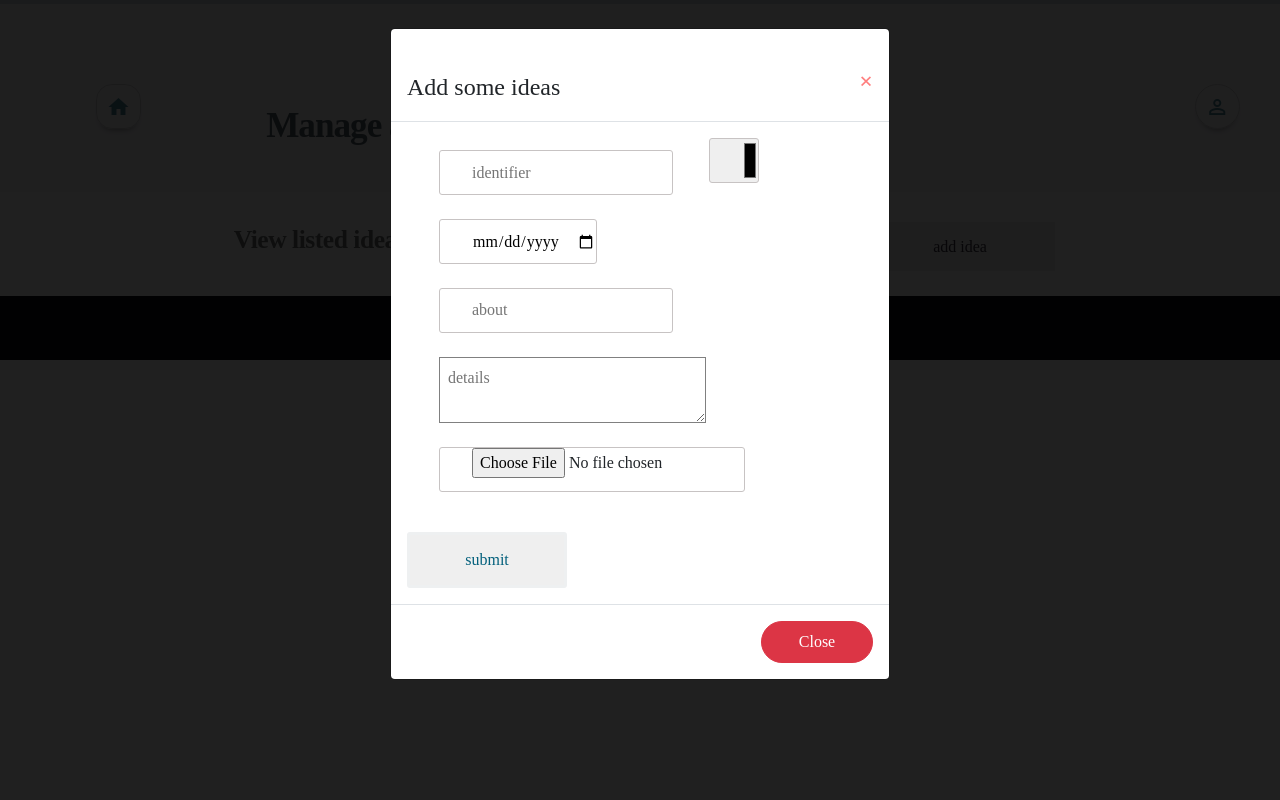
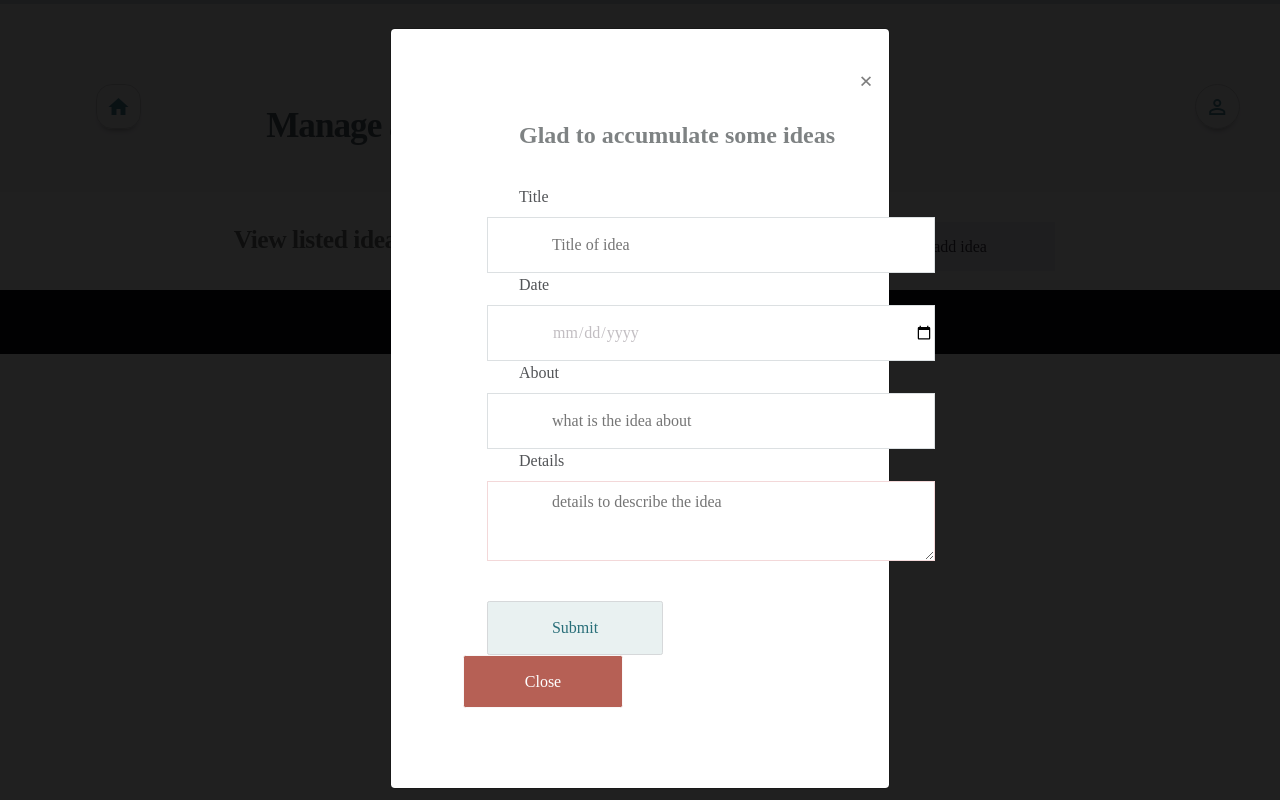
Before and after one commit to kithinga/simplewebapp, a PHP site: page /Vanilla/ideas.php in a window 1280 px wide, after a click on "add idea". Run offline with PHP 8.4, Linux system fonts and the light colour scheme; data that the repository does not hold is empty; some libraries are stand-ins or nearby versions.

Commit message:
Kithinga in the late nighs

```diff
--- a/ideas.css
+++ b/ideas.css
@@ -1,4 +1,9 @@
 * {
+  padding: 0;
+  margin: 0;
+  font-family: Poppins;
+}
+.modal{
   padding: 0;
   margin: 0;
 }
@@ -37,15 +42,7 @@ a {
   color: #707474;
 }
 
-/*btn for submitting ide*/
-.addbtn {
-  height: 3.5rem;
-  width: 10rem;
-  color: rgb(3, 96, 124);
-  border-radius: 3px;
-  border: solid 3px rgb(238, 240, 241);
-  margin-top: 1rem;
-}
+
 /* .adder{
   border:1px solid rgb(196, 199, 214);
   border-radius: 3rem;
@@ -59,23 +56,10 @@ a {
   width: 12rem;
   color: rgb(59, 52, 66);
   border-radius: 1px;
-  background-color: rgb(234, 233, 236);
+  background-color: rgb(240, 240, 247);
 }
 
 
-.frm input {
-  padding-left: 2rem;
-  margin-left: 2rem;
-  height: 2.8rem;
-  border-radius: 3px;
-  border: solid 1px rgb(199, 195, 195);
-}
-
-.txarea {
-  padding: 0.5rem;
-  margin-left: 2rem;
-  border: solid 1px grey;
-}
 .delinput {
   padding-left: 2rem;
   height: 3rem;
@@ -92,11 +76,12 @@ a {
   height: 5rem;
   color: rgb(141, 144, 145);
   text-align: center;
-  background-color:rgb(255, 255, 255)
+  background-color:rgb(255, 255, 255);
+  margin-bottom:1.1rem;
 }
 .categ p {
   font-size: 0.8em;
-  font-weight: 300;
+  font-weight: 200;
   margin-left: 0.5rem;
   font-family: Poppins;
   letter-spacing: 1px;
@@ -104,11 +89,6 @@ a {
   padding-bottom: 10px;
 }
 
-.exit {
-  border-radius: 30rem !important;
-  padding: 0.5rem;
-  width: 7rem;
-}
 .ima {
   height: 16rem;
   width: 100%;
@@ -269,8 +261,100 @@ a {
   border-radius:0.9rem;
 }
 
-.edit-btn{
-  margin-left: 4rem;
-  margin-right: 4rem;
+
+/*  MODEL STYLING */
+
+.modal-header{
+  border: none;
+  border-bottom: none;
+  margin:0;
+}
+
+.modal-title {
+  margin-top:3rem;
+  color: rgb(126, 130, 131);
+  font-weight: 600;
+  padding-left:7rem;
 
 }
+
+.modal-body input{
+
+  border-radius: 1.2px solid rgb(167, 174, 177);
+  height:3.5rem;
+  width: 28rem;
+  border: solid 1.2px rgb(220, 224, 226);
+  font-size:1rem;
+  font-weight:300;
+  color:rgb(194, 190, 194);
+  text-align: left;
+  padding-left:4rem;
+  margin-left:5rem;
+  /* text-transform: uppercase; */
+}
+
+.modal-body textarea:focus {
+  outline: none !important;
+  border: #cbd1d8 1.5px solid;
+  border-radius: 2.2px;
+}
+
+.modal-body input:focus {
+  outline: none !important;
+  border: #cbd1d8 1.5px solid;
+  border-radius: 2.2px;
+}
+
+.modal-body textarea{
+  border-radius: 1.2px solid rgb(167, 174, 177);
+  height:5rem;
+  width: 28rem;
+  border: solid 1px rgb(196, 213, 221);
+  border: solid 1.2px rgb(243, 216, 217);
+  font-size:1rem;
+  font-weight:300;
+  color:rgb(194, 190, 194);
+  text-align: left;
+  padding-left:4rem;
+  margin-left:5rem;
+  padding-top:0.5rem;
+}
+
+/*btn for submitting ide*/
+.submitbtn {
+  height: 3.4rem;
+  width: 11rem;
+  color: rgb(41, 111, 121);
+  border-radius: 2.3px;
+  border: solid 1px rgb(214, 216, 218);
+  margin-top: 1rem;
+  font-weight: 400;
+  font-size:1rem;
+  background-color:rgb(233, 241, 241);
+  /* border:solid  1px rgb(45, 143, 156); */
+  margin-left: 5rem;
+}
+
+ .modal-body{
+  margin-bottom: 5rem;
+  padding-bottom:0;
+
+   /* height:60vh; */
+ }
+
+ .btnclose{
+   width:10rem;
+   margin-left:3.5rem;
+   border-radius: 2.3px;
+   border:solid  1px rgb(250, 248, 248);
+   background-color:rgb(182, 96, 85);
+   height: 3.3rem;
+   color:white;font-weight: 400;
+ }
+
+  label{
+   margin-left: 7rem;
+   font-size:1rem;
+   font-weight:500;
+   color:rgb(82, 84, 87);
+ }
--- a/ideas.php
+++ b/ideas.php
@@ -27,13 +27,14 @@ include 'header.php';
                     <button type="button" class="ideabtn" data-toggle="modal" data-target="#myModal">
                           add idea
                     </button>
+
                 </div>
             </div>
         </div>
 
         <!-- The modal area -->
         <div class="row no-gutters">
-            <br>
+
             <!-- add data to the database -->
             <!-- The Modal -->
             <div class="modal fade" id="myModal">
@@ -42,26 +43,27 @@ include 'header.php';
                         <!-- Modal Header -->
                         <br>
                         <div class="modal-header">
-                            <h4 class="modal-title">Add some ideas</h4>
+                            <h4 class="modal-title">Glad to accumulate some ideas</h4>
                             <button type="button" class="close" data-dismiss="modal">&times;</button>
                         </div>
                         <!-- Modal body -->
                         <div class="modal-body">
                             <form class="frm" action="insert.php" method="POST" autocomplete="off">
-                                <input type="text" name="id" placeholder="identifier" required>
-                                <input type="color" name="color" placeholder="colorpicker" required>
-                                <br><br>
-                                <input type="date" name="date" placeholder="date" required><br><br>
-                                <input type="text" name="about" placeholder="about" required><br><br>
-                                <textarea name="details" cols="26" rows="2" placeholder="details" class="txarea" required></textarea><br><br>
-                                <input type="file" name="image" accept="image/*;capture=camera"><br><br>
-                                <button type="submit" class=" addbtn">submit</button>
+                                <label for="title">Title</label>
+                                <input type="text" name="id" placeholder="Title of idea" id="title" required><br>
+                                <label for="date">Date</label>
+                                <input type="date" name="date" placeholder="the date that the idea is recorded" id="date" required><br>
+                                <label for="about">About</label>
+                                <input type="text" name="about" placeholder="what is the idea about" id="about" required><br>
+                                <label for="txtarea">Details</label>
+                                <br>
+                                <textarea name="details" cols="26" rows="2" placeholder="details to describe the idea" class="txarea" id="txarea" required></textarea><br><br>
+                                <!-- <input type="file" name="image" accept="image/*;capture=camera"><br><br> -->
+                                <button type="submit" class=" submitbtn">Submit</button>
+                                <button type="button" class="btnclose exit" data-dismiss="modal">Close</button>
                             </form>
                         </div>
                         <!-- Modal footer -->
-                        <div class="modal-footer">
-                            <button type="button" class="btn btn-danger exit" data-dismiss="modal">Close</button>
-                        </div>
                     </div>
                 </div>
             </div>
@@ -97,7 +99,7 @@ if ($result) {
 
                             <div class="texter">
                                 <p class="id" data-toggle="tooltip" data-placement="top" title="identifier"><?php print $row['id'];?></p>
-                                <p class="date">Added on <?php print $row['date'];?></p>
+                                <p class="date">Added On  <?php print $row['date'];?></p>
                                 <p class="six"><?php print $row['about'];?></p>
                                 <p class="details"><?php print $row['details'];?></p>
                             </div>
--- a/sketches.css
+++ b/sketches.css
@@ -8,8 +8,8 @@
     min-height: 12rem;
     border: none;
     position: relative;
-    margin: 1.5rem;
-    border-radius: 1rem;
+    margin: 1rem;
+    border-radius: 2.2px;
   }
 
 
@@ -48,7 +48,8 @@
     z-index: 10000;
     width: 100%;
     height:270px;
-    border-radius: 0.3rem;
+    border-radius: 2.2px;
+    opacity: .7 black;
 }
 
 
@@ -68,15 +69,10 @@
     opacity: 1;
     min-height:40%;
     margin: 12%;
-    padding:0.5rem;
+    padding:0.1rem;
     width:70%;
 
 }
-
-.close{
-    color:red;
-}
-
 .image-details .p1{
     font-weight: 500;
     font-size: 3rem;
--- a/vanilla.js
+++ b/vanilla.js
@@ -11,3 +11,12 @@ console.log(last + " " + 'has been removed from the end of the list');
 
 var first = fruits.shift();
 console.log(first + " " + 'has been removed from the end of the list');
+
+
+var txarea = document.createElementbyclassName("txarea");
+var heightLimit = 200; /* Maximum height: 200px */
+
+txarea.oninput = function() {
+  textarea.style.height = ""; /* Reset the height*/
+  txarea.style.height = Math.min(txarea.scrollHeight, heightLimit) + "px";
+};
```
Also changed, not shown: other parts of ideas.css (+48 -36 lines), index.css (+61 -6 lines), index.php (+19 -0 lines).
